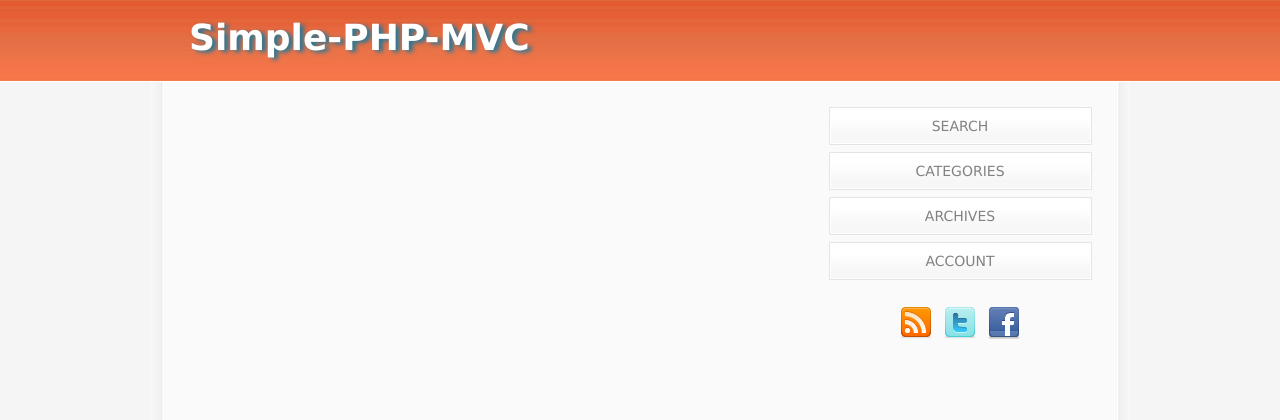
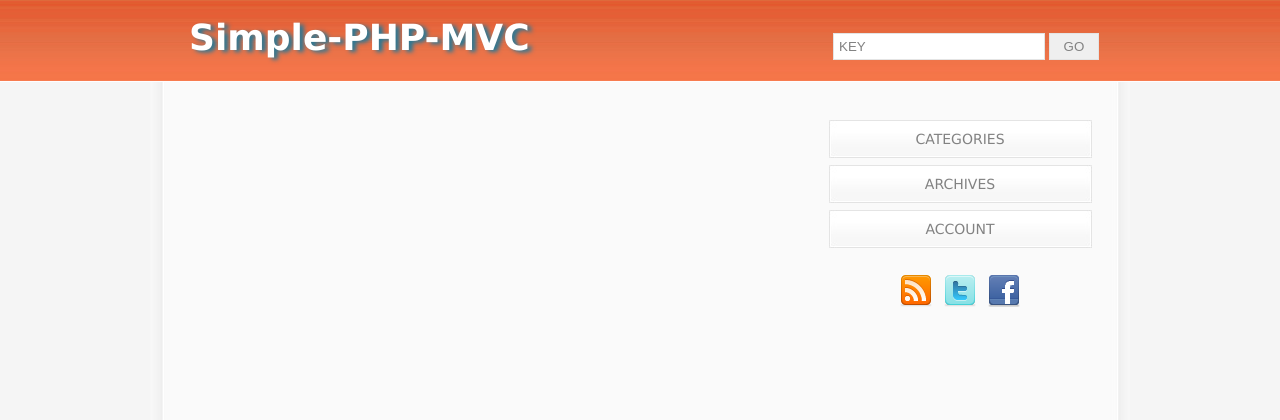
Before and after one commit to lidaa/simple-php-mvc, a PHP site: template app/views/layout.html.php in a window 1280 px wide. Shown: the top 420 px of the page. Run offline with PHP 8.4, Linux system fonts and the light colour scheme; the template is opened without the code that fills it, so the values that code supplies are empty.

Commit message:
fixed typo

```diff
--- a/app/views/layout.html.php
+++ b/app/views/layout.html.php
@@ -8,7 +8,15 @@
   <body>
     <div id="header_container">
 		<div id="header">
-			<a href="/">Simple-PHP-MVC</a>
+			<a href="./">Simple-PHP-MVC</a>
+            <div id="search">
+				<form action="" id="search_form" name="search_form">
+					<p>
+						<input id="search_form_text" type="text" name="search" value="KEY" />
+						<input id="search_form_submit" type="submit" value="GO" />
+					</p>
+				</form>
+			</div>
 		</div>
 	</div>
 	<div id="content_container">
@@ -17,14 +25,6 @@
 		</div>
 
 		<div id="panel">
-            <div id="search">
-				<a id="search_title" href="#">Search</a>
-				<form action="/article/search" id="search_form">
-					<p>
-						<input type="text" name="search" />
-					</p>
-				</form>
-			</div>
 			<div id="categories"><a id="categories_title" class="category_button_title" href="#">Categories</a></div>
 			<div id="archives" class="category_button"><a id="archives_title" class="category_button_title" href="#">Archives</a></div>
 			<div id="account"><a id="account_title" href="#">Account</a></div>
--- a/web/css/style.css
+++ b/web/css/style.css
@@ -67,14 +67,14 @@ body
 	float: right;
 }
 
-#categories, #archives, #account, #search, .panel
+#categories, #archives, #account, .panel
 {
 	margin: auto;
 	width: 263px;
 	padding-bottom: 7px;
 }
 
-#categories_title, #archives_title, #account_title, #search_title, .panel_title
+#categories_title, #archives_title, #account_title, .panel_title
 {
 	height: 38px;
 	width: 263px;
@@ -119,8 +119,10 @@ body
 	text-decoration: none;
 }
 
-#search_title
+#search
 {
+	width: 300px;
+	float: right;
 }
 
 #search form, #search p
@@ -131,7 +133,6 @@ body
 
 #search form
 {
-	display: none;
 	padding-top: 10px;
 	padding-bottom: 10px;
 }
@@ -140,9 +141,20 @@ body
 {
 	border: 1px solid #e4e4e4;
 	padding: 5px;
-	width: 251px;
+	width: 100px;
 	color: #828282;
 }
+
+#search #search_form_text
+{
+	width: 200px;
+}
+
+#search #search_form_submit
+{
+	width: 50px;
+}
+
 
 #footer
 {
```
Also changed, not shown: web/img/background (copie).jpg (deleted).
